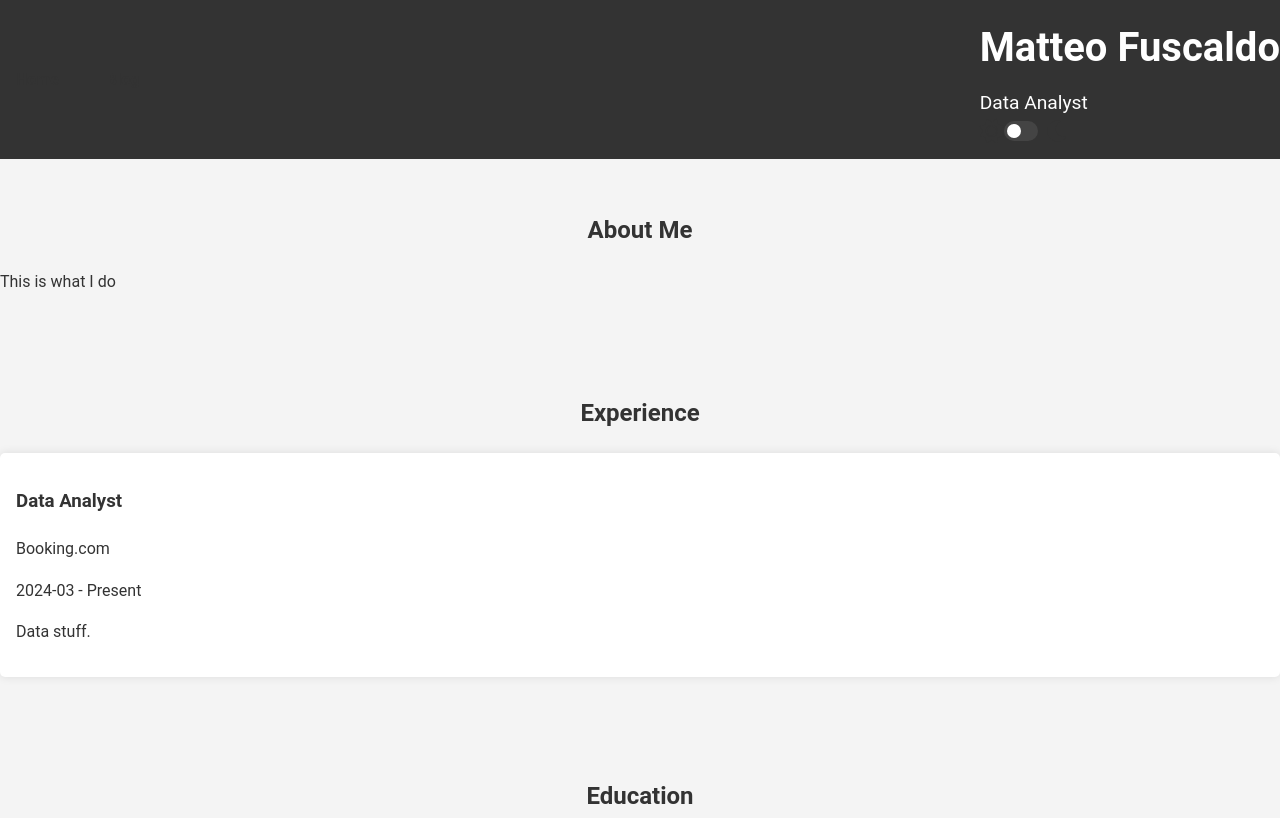
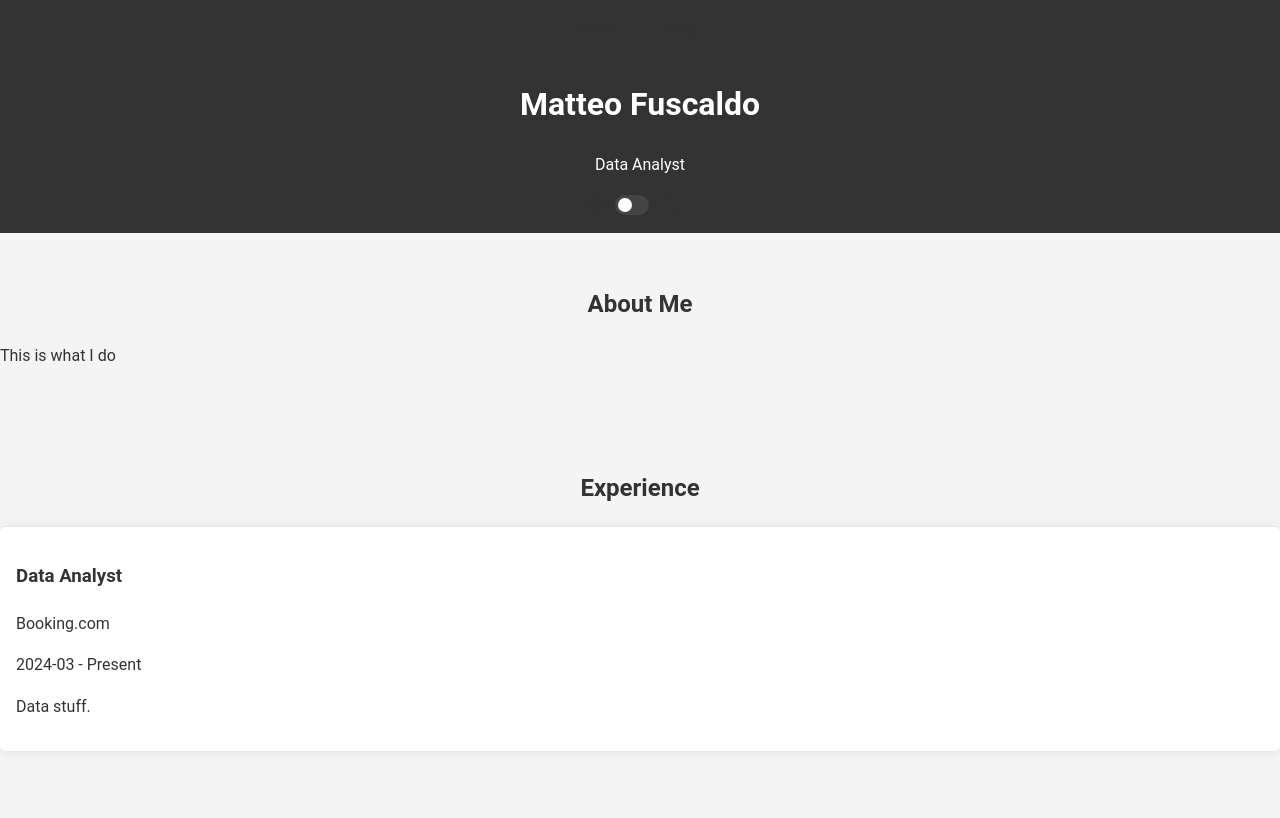
Before and after one commit to MatteoFuscaldo/mfuscaldo, a plain HTML site: page index.html in a window 1280 px wide. Shown: the top 818 px of the page. Drawn offline with Linux system fonts and the light colour scheme.

Commit message:
Update styles.css

```diff
--- a/styles.css
+++ b/styles.css
@@ -37,25 +37,38 @@ body {
 }
 
 /* Header styles */
+/* Header styles */
 header {
   background: var(--header-background-color);
   color: var(--header-text-color);
   padding: 1rem 0;
   display: flex;
-  justify-content: space-between;
-  align-items: center;
+  flex-direction: column;
+  align-items: center; /* Center the content horizontally */
 }
 
-header h1 {
-  margin: 0;
-  font-size: 2.5rem;
-  text-align: center;
+header nav {
+  width: 100%; /* Ensure nav takes full width */
+  display: flex;
+  justify-content: center; /* Center the navigation links */
+  margin-bottom: 1rem; /* Add margin for spacing */
 }
 
-header p {
-  margin: 0.5rem 0 0;
-  font-size: 1.2rem;
+header .container {
+  text-align: center; /* Center the text content */
 }
+
+header .toggle-container {
+  display: flex;
+  align-items: center;
+  justify-content: center; /* Center the toggle switch */
+  margin-top: 1rem; /* Add some space above the toggle switch */
+}
+
+header .toggle-container .switch {
+  margin: 0 0.5rem; /* Add space between the icons and switch */
+}
+
 
 /* Navigation styles */
 nav {
```
